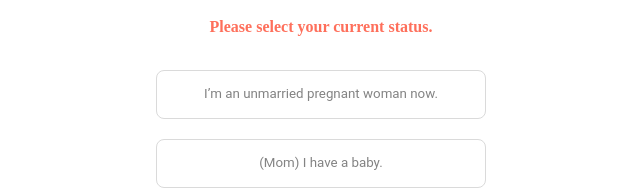
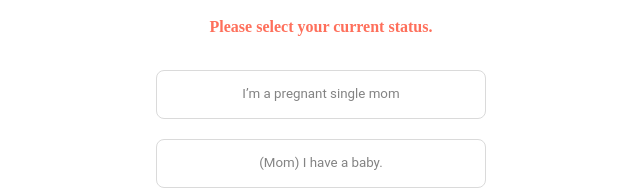
Before and after one commit to GDSC-DEU/2022-SolutionChallenge-Dasoni, a React app in the folder frontend/: page /signup in a window 1280 px wide. Shown: the part 142-331 px from the top of the page, without its empty margins (319-959 px from the left). Built offline with nearby package versions, Linux system fonts and the light colour scheme.

Commit message:
fix: change target from unmarried to pregnant

```diff
--- a/frontend/src/pages/Signup/index.tsx
+++ b/frontend/src/pages/Signup/index.tsx
@@ -39,7 +39,7 @@ function Signup() {
           }
           clicked={pregnantClicked}
         >
-          I’m an unmarried pregnant woman now.
+          I’m a pregnant single mom
         </ClickButton>
         <ClickButton
           kind="line"
```
